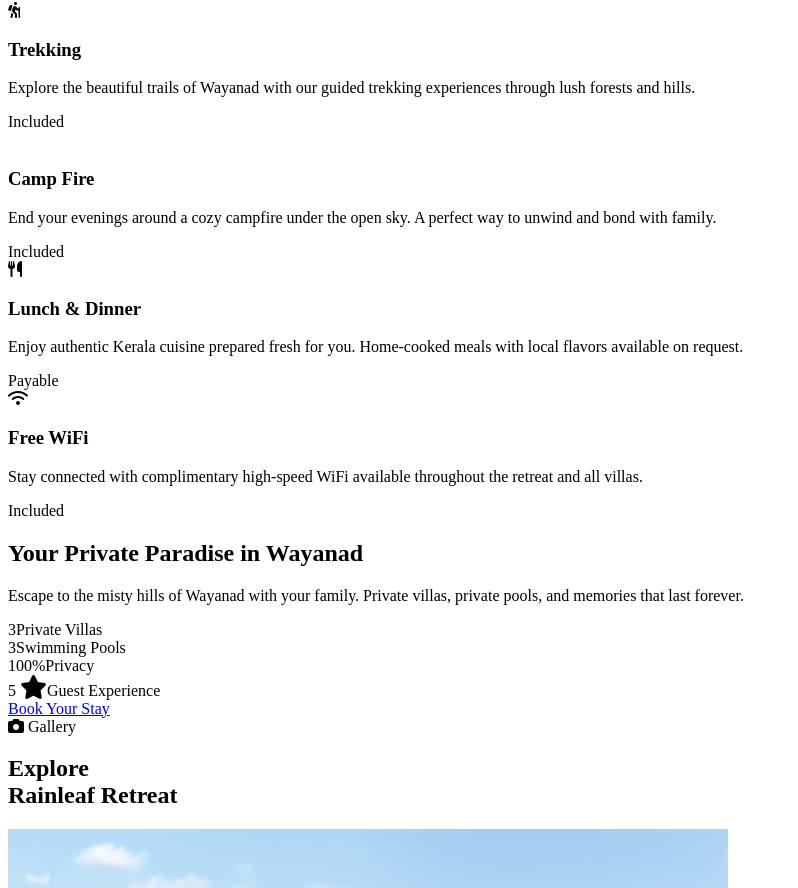
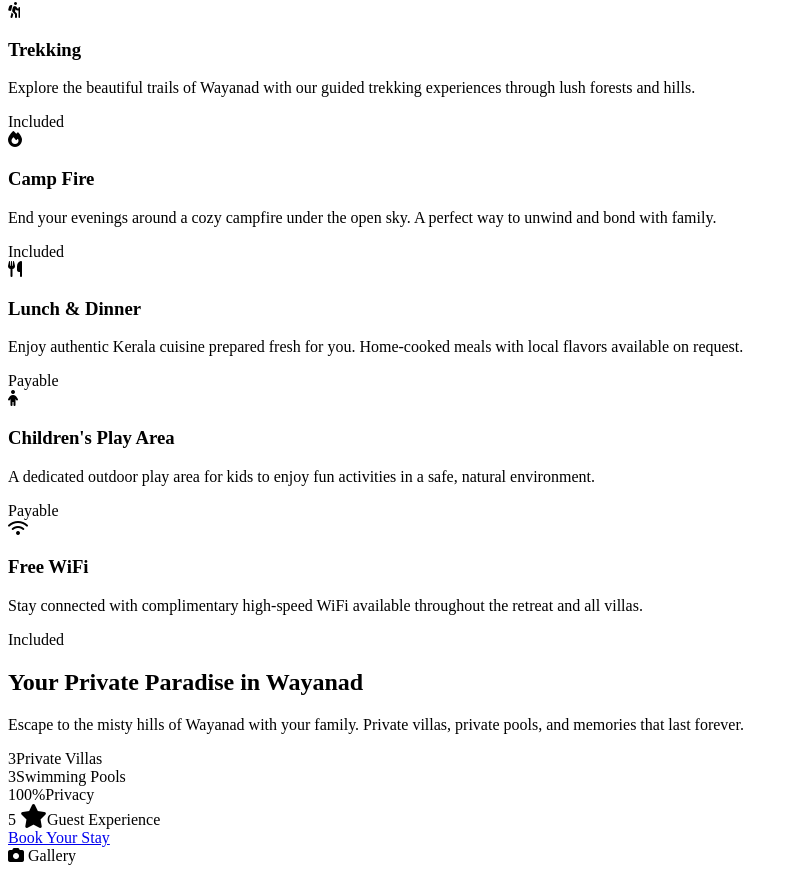
Before and after one commit to rahulwayanad/rainleaf, a React (Vite) app: page / in a window 1280 px wide. Shown: the part 4316-5204 px from the top of the page, without its empty margins (0-798 px from the left). Built offline with nearby package versions, Linux system fonts and the light colour scheme; the HTML template or start-up script is replaced by a standard one.

Commit message:
Service modified

```diff
--- a/src/data/services.js
+++ b/src/data/services.js
@@ -42,7 +42,7 @@
   {
     id: 5,
     number: '05',
-    icon: 'fas fa-campfire',
+    icon: 'fas fa-fire',
     title: 'Camp Fire',
     shortDesc: 'End your evenings around a cozy campfire under the open sky. A perfect way to unwind and bond with family.',
     fullDesc: 'Gather around a warm campfire under the starlit Wayanad sky and let the evening come alive. Whether you\'re sharing stories, roasting snacks, or simply soaking in the peaceful sounds of nature, our campfire experience creates unforgettable memories. Included complimentary with your stay.',
@@ -62,6 +62,16 @@
   {
     id: 7,
     number: '07',
+    icon: 'fas fa-child',
+    title: "Children's Play Area",
+    shortDesc: 'A dedicated outdoor play area for kids to enjoy fun activities in a safe, natural environment.',
+    fullDesc: "Keep the little ones entertained at our dedicated children's play area, set amidst the natural surroundings of Wayanad. Kids can enjoy outdoor games and activities in a safe, open environment while parents relax nearby. An additional charge applies.",
+    image: '/images/play-area.jpg',
+    badge: 'payable',
+  },
+  {
+    id: 8,
+    number: '08',
     icon: 'fas fa-wifi',
     title: 'Free WiFi',
     shortDesc: 'Stay connected with complimentary high-speed WiFi available throughout the retreat and all villas.',
```
Also changed, not shown: public/images/play-area.jpeg (added).
